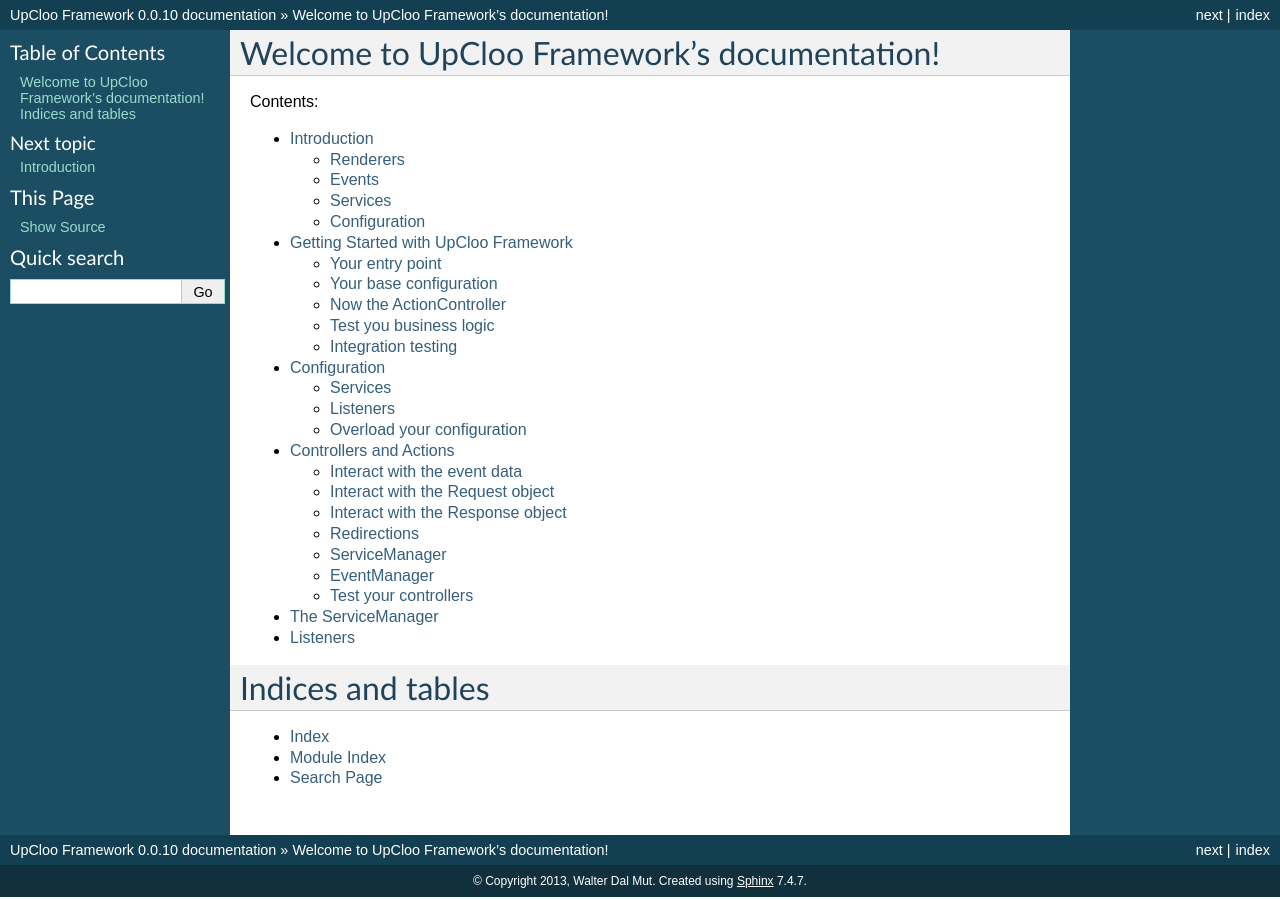
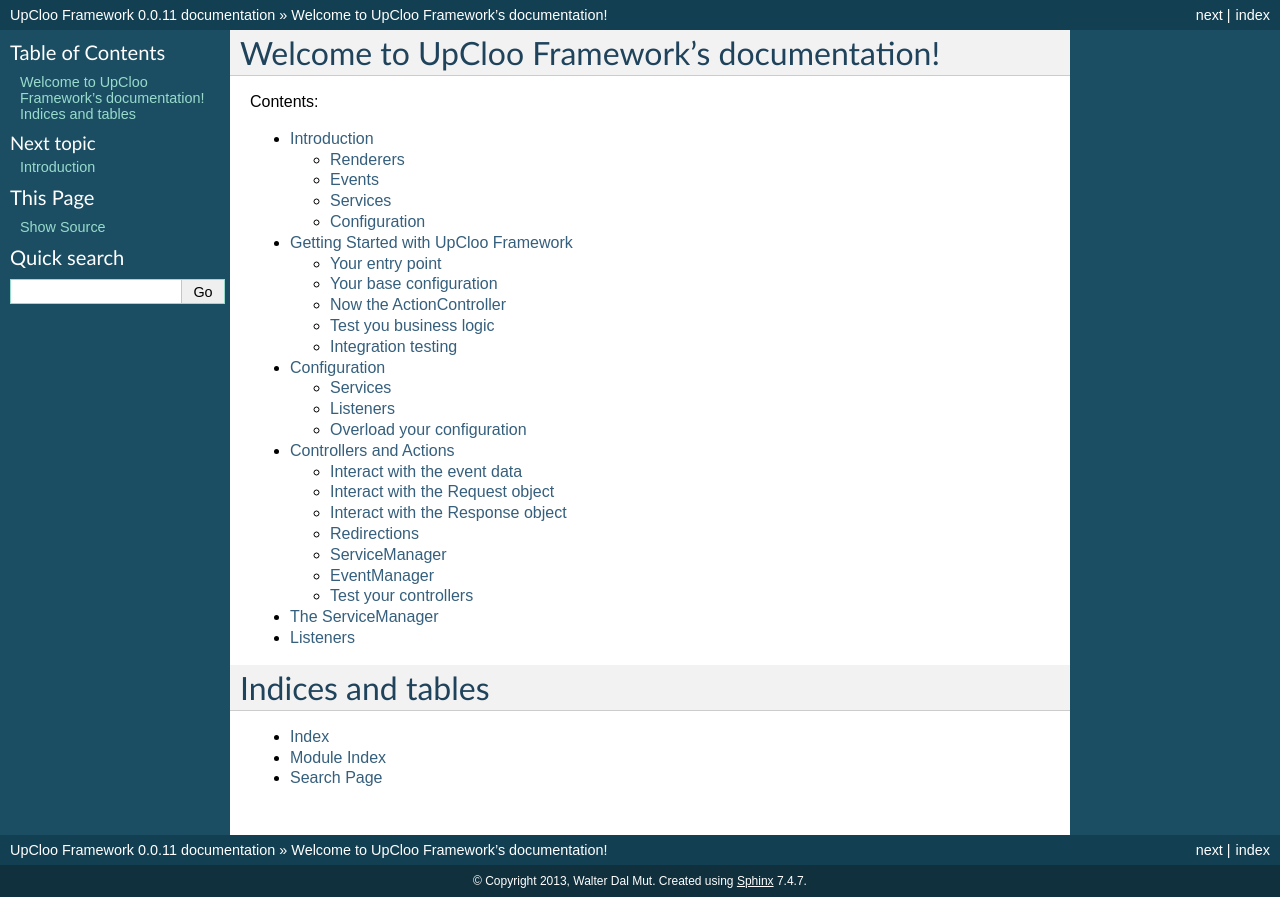
Before and after one commit to wdalmut/upcloo-web-framework, a Sphinx documentation site: the page built from docs/index.rst, in a window 1280 px wide. Built offline with Sphinx 7.4.7, drawn with Linux system fonts in a browser that asks for light colours.

Commit message:
Bumped version 0.0.11

```diff
--- a/docs/conf.py
+++ b/docs/conf.py
@@ -48,9 +48,9 @@
 # built documents.
 #
 # The short X.Y version.
-version = '0.0.10'
+version = '0.0.11'
 # The full version, including alpha/beta/rc tags.
-release = '0.0.10'
+release = '0.0.11'
 
 # The language for content autogenerated by Sphinx. Refer to documentation
 # for a list of supported languages.
```
Also changed, not shown: 1 other file.
